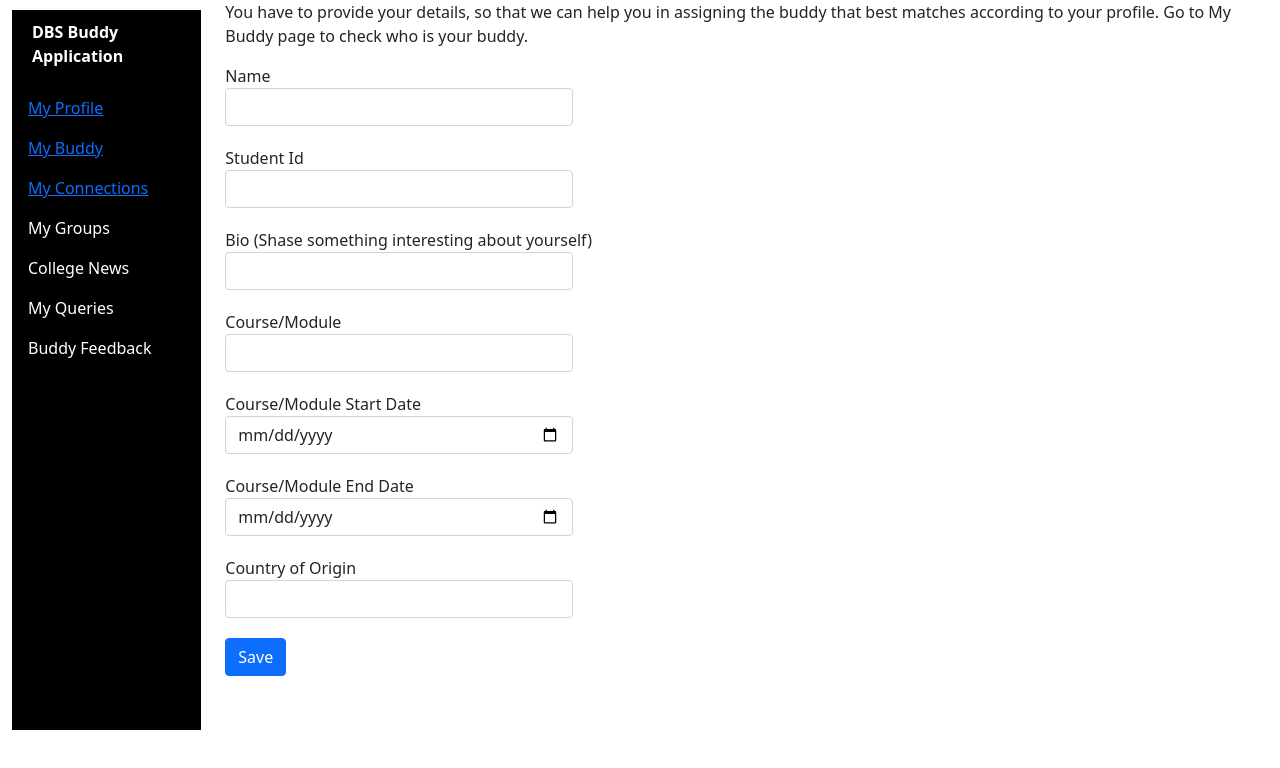
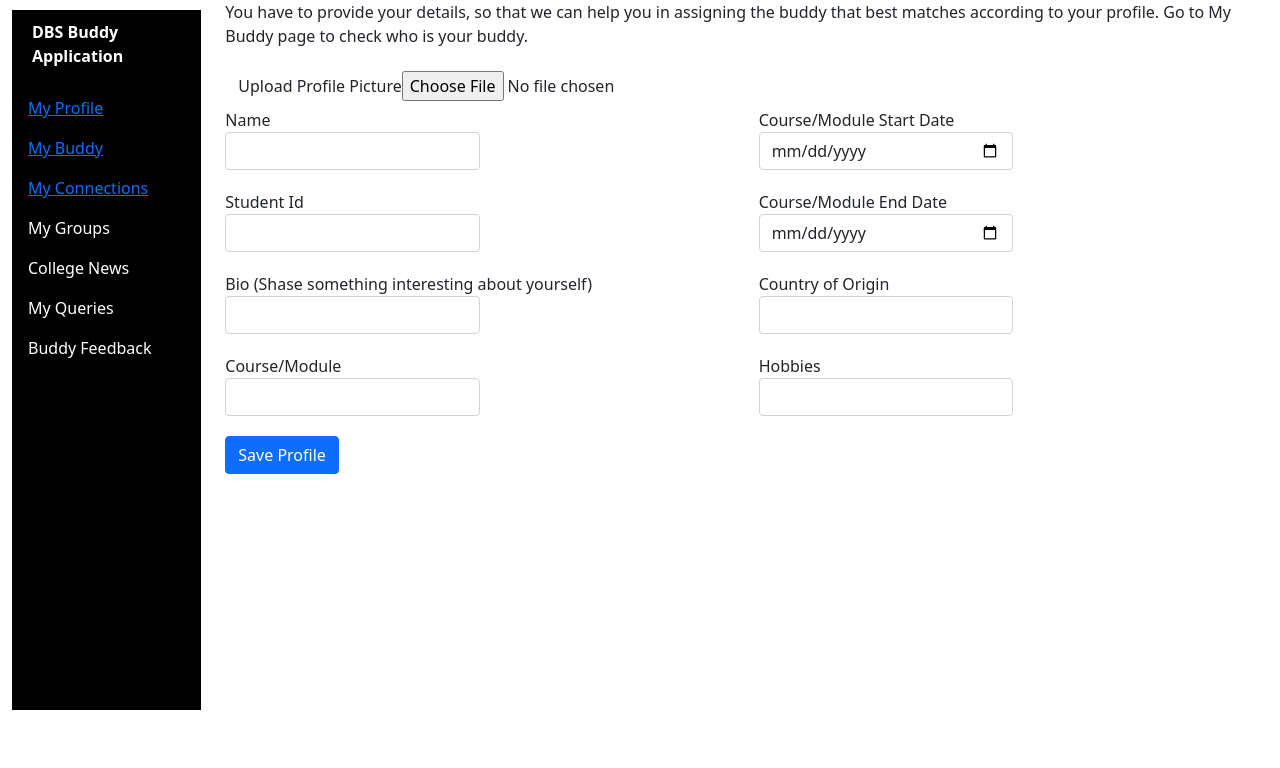
Before and after one commit to PrabhjotKaur172/buddy-application, an Angular app in the folder buddy-app/: page / in a window 1280 px wide. Shown: the top 768 px of the page. Built offline with nearby package versions, Linux system fonts and the light colour scheme.

Commit message:
code changes for buddy component and adding profile picture

```diff
--- a/buddy-app/src/app/common/sidebar/sidebar.component.css
+++ b/buddy-app/src/app/common/sidebar/sidebar.component.css
@@ -1,6 +1,6 @@
 .div-css{
     background-color: black;
-    height: 720px;
+    height: 700px;
 }
 .div-css p{
     color: white;
--- a/buddy-app/src/app/features/your-buddy/your-buddy/your-buddy.component.html
+++ b/buddy-app/src/app/features/your-buddy/your-buddy/your-buddy.component.html
@@ -5,4 +5,4 @@
         </p>
     </div>
 </div>
-<app-profile-details></app-profile-details>
+<app-profile-info></app-profile-info>
--- a/buddy-app/src/app/layout/profile-details/profile-details.component.css
+++ b/buddy-app/src/app/layout/profile-details/profile-details.component.css
@@ -1,5 +1,5 @@
 .input-width{
-    width: 33.3% !important;
+    width: 50% !important;
 }
 
 .form-div-margin{
@@ -15,3 +15,8 @@
     font-weight: 600;
     font-size: 20px;
 }
+
+.profile-image{
+    width: 100px;
+    height: 100px;
+}
--- a/buddy-app/src/app/layout/profile-details/profile-details.component.html
+++ b/buddy-app/src/app/layout/profile-details/profile-details.component.html
@@ -1,4 +1,12 @@
 <div class="row">
+    <div>
+        <label class="image-upload-container btn btn-bwm">
+            <span>Upload Profile Picture</span>
+            <input #profileImage type="file" accept="image/*" (change)="processProfileImage(profileImage)">
+            <img *ngIf="selectedFile" src="{{selectedFile.src}}" alt="Image not uploaded" class="profile-image">
+        </label>
+    </div>
+    <div class="col col-sm-12 col-md-6 col-lg-6">
         <div class="form-group form-div-margin">
             <label for="name">Name</label>
             <input type="text" class="form-control input-width" id="name"
@@ -24,7 +32,8 @@
                 <option *ngFor="let mod of modules" [value]="mod">{{mod}}</option>
             </select>
         </div>
-
+    </div>
+    <div class="col col-sm-12 col-md-6 col-lg-6">
         <div class="form-group form-div-margin">
             <label for="startDate">Course/Module Start Date</label>
             <input type="date" class="form-control input-width" id="startDate"
@@ -44,8 +53,14 @@
                 <option *ngFor="let country of countries" [value]="country">{{country}}</option>
             </select>
         </div>
+        <div class="form-group form-div-margin">
+            <label for="hobby">Hobbies</label>
+            <input type="textarea" class="form-control input-width" id="hobby"
+                [(ngModel)]="student.hobby" name="hobby">
+        </div>
+    </div>
     <div>
-        <button type="button" class="btn btn-primary" (click)="SaveProfile()">Save</button>
+        <button type="button" class="btn btn-primary" (click)="SaveProfile()">Save Profile</button>
         <p *ngIf="profileInfoSaved" class="text-success success-message-css">Your Profile is saved successfully!</p>
     </div>
 </div>
--- a/buddy-app/src/app/layout/profile-details/profile-details.component.ts
+++ b/buddy-app/src/app/layout/profile-details/profile-details.component.ts
@@ -1,4 +1,9 @@
 import { Component, OnInit } from '@angular/core';
+import { dataService } from 'src/app/services/data.service';
+
+class ImageSnippet {
+  constructor(public src: string, public file: File) {}
+}
 
 @Component({
   selector: 'app-profile-details',
@@ -8,6 +13,7 @@
 export class ProfileDetailsComponent implements OnInit {
 
   profileInfoSaved: boolean = false;
+  studentImage: any;
 
   student: any = {
     name : '',
@@ -16,7 +22,8 @@
     module : '',
     startDate : null,
     endDate : null,
-    country : ''
+    country : '',
+    hobby : ''
   }
 
   modules = [
@@ -47,8 +54,11 @@
     'Amsterdam'
   ];
 
+  selectedFile: ImageSnippet | undefined;
 
-  constructor() { }
+  constructor(
+    private dataService : dataService
+  ) { }
 
   ngOnInit(): void {
   }
@@ -57,4 +67,30 @@
     this.profileInfoSaved = true;
     console.log('profile info saved.',this.student);
   }
+
+
+  processProfileImage(profileImage: any) {
+    const file: File = profileImage.files[0];
+    const reader = new FileReader();
+
+    reader.addEventListener('load', (event: any) => {
+
+      this.selectedFile = new ImageSnippet(event.target.result, file);
+      // remove this later
+      const formData = new FormData();
+
+      formData.append('image', this.selectedFile.file);
+       // remove this later
+
+      // this.dataService.uploadProfileImage(this.selectedFile.file).subscribe(
+      //   (response) => {
+      //     this.studentImage = response;
+      //   },
+      //   (error) => {
+      //     console.log(error);
+      //   });
+    });
+
+    reader.readAsDataURL(file);
+  }
 }
--- a/buddy-app/src/app/layout/profile-info/profile-info.component.css
+++ b/buddy-app/src/app/layout/profile-info/profile-info.component.css
@@ -0,0 +1,8 @@
+.div-display{
+    display: inline-block;
+}
+
+.div-margin{
+    margin-top: 40px;
+    margin-bottom: 40px;
+}
--- a/buddy-app/src/app/layout/profile-info/profile-info.component.html
+++ b/buddy-app/src/app/layout/profile-info/profile-info.component.html
@@ -1 +1,24 @@
-<p>profile-info works!</p>
+<div class="row">
+    <div class="col col-sm-12 col-md-12 col-lg-12">Information about your buddy..</div>
+    <div class="col col-sm-12 col-md-12 col-lg-12 div-margin">
+        <div><img src="" alt="Upload Your Picture"></div>
+        <div class="col col-sm-6 col-md-4 col-lg-4 div-display">
+            <p><b>Name</b></p>
+            <p><b>Bio</b></p>
+            <p><b>Course/Module</b></p>
+            <p><b>Course/Module Start Date</b></p>
+            <p><b>Course/Module End Date</b></p>
+            <p><b>Country of Origin</b></p>
+            <p><b>Hobbies</b></p>
+        </div>
+        <div class="col col-sm-6 col-md-8 col-lg-8 div-display">
+            <p>{{buddy.name}}</p>
+            <p>{{buddy.bio}}</p>
+            <p>{{buddy.module}}</p>
+            <p>{{buddy.moduleStartDate}}</p>
+            <p>{{buddy.moduleEndDate}}</p>
+            <p>{{buddy.country}}</p>
+            <p>{{buddy.hobby}}</p>
+        </div>
+    </div>
+</div>
--- a/buddy-app/src/app/layout/profile-info/profile-info.component.ts
+++ b/buddy-app/src/app/layout/profile-info/profile-info.component.ts
@@ -7,9 +7,28 @@
 })
 export class ProfileInfoComponent implements OnInit {
 
+  buddy: any = {
+    name : '',
+    bio : '',
+    module : '',
+    moduleStartDate : null,
+    moduleEndDate : null,
+    country : '',
+    hobby : ''
+  }
+
   constructor() { }
 
   ngOnInit(): void {
+    this.buddy = {
+      name : 'Ankit Khule',
+      bio : 'I have completed my Masters in Business Analytics with 1:1 score in January 2022.',
+      module : 'Msc in Business Analytics',
+      moduleStartDate : '25-01-2021',
+      moduleEndDate : '30-01-2022',
+      country : 'India',
+      hobby : 'Football'
+    }
   }
 
 }
--- /dev/null
+++ b/buddy-app/src/app/services/data.service.ts
@@ -0,0 +1,20 @@
+import { Injectable } from '@angular/core';
+import { HttpClient } from '@angular/common/http';
+import { Observable } from 'rxjs';
+
+@Injectable({
+  providedIn: 'root'
+})
+export class dataService {
+
+  constructor(private http: HttpClient) { }
+
+//   public uploadProfileImage(image: File): Observable<Response> {
+//     const formData = new FormData();
+
+//     formData.append('image', image);
+
+//     return this.http.post('/api/student/upload-profile-picture', formData);
+//   }
+
+}
```
Lines whose indentation alone changed are shown as unchanged.
